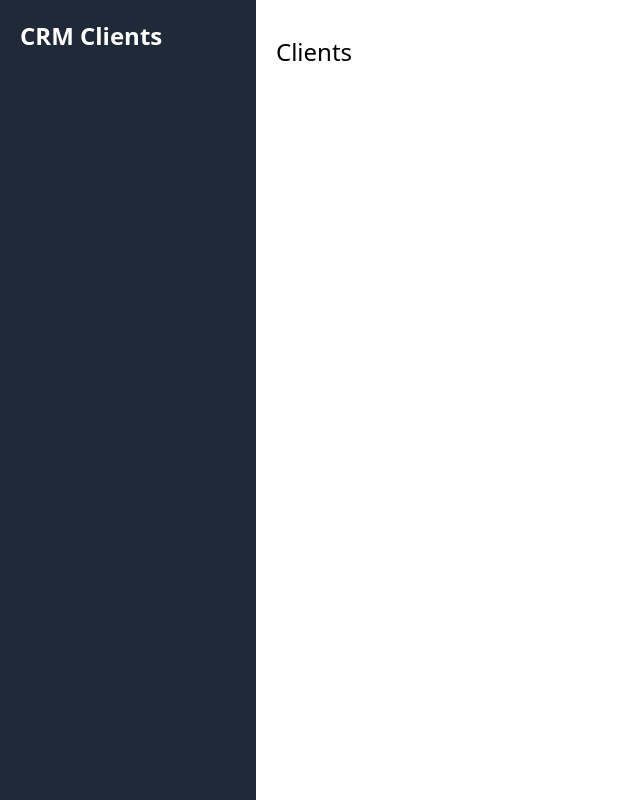
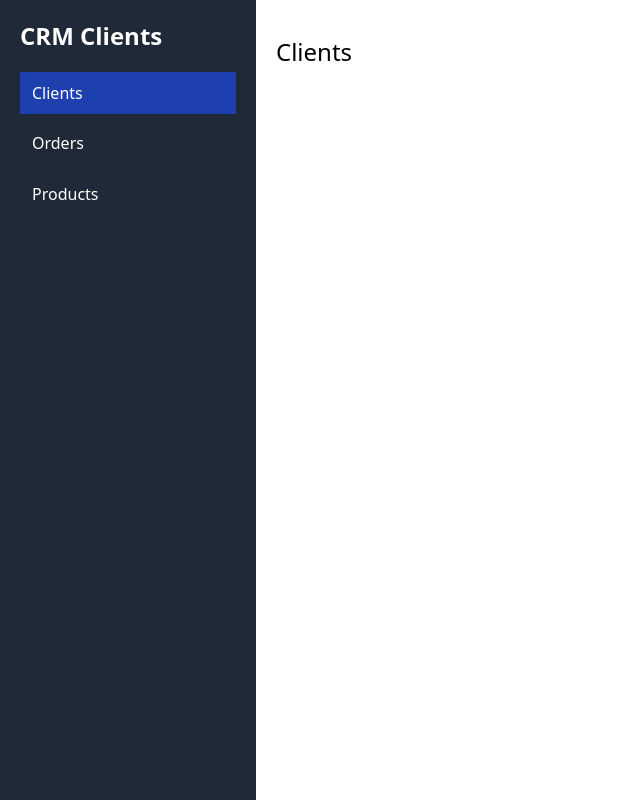
Before and after one commit to Maurikzio/mau-crm-client, a Next.js app: page / in a window 1280 px wide. Shown: the whole page, without its empty margins (0-640 px from the left). Built offline with nearby package versions, Linux system fonts and the light colour scheme.

Commit message:
added links to sidebar

```diff
--- a/components/Sidebar.jsx
+++ b/components/Sidebar.jsx
@@ -1,9 +1,26 @@
+import Link from 'next/link'
+import { useRouter } from 'next/router'
+
 export default function Sidebar () {
+  const router = useRouter()
+
+  console.log(router.pathname)
   return (
     <aside className='bg-gray-800 sm:w-1/3 xl:w-1/5 sm:min-h-screen p-5'>
       <div>
         <p className='text-white text-2xl font-bold'>CRM Clients</p>
       </div>
+      <nav className='mt-5 list-none text-white flex flex-col gap-2'>
+        <li className={router.pathname === '/' ? 'bg-blue-800 p-3' : 'p-3'}>
+          <Link href='/'>Clients</Link>
+        </li>
+        <li className={router.pathname === '/orders' ? 'bg-blue-800 p-3' : 'p-3'}>
+          <Link href='/orders'>Orders</Link>
+        </li>
+        <li className={router.pathname === '/products' ? 'bg-blue-800 p-3' : 'p-3'}>
+          <Link href='/products'>Products</Link>
+        </li>
+      </nav>
     </aside>
   )
 }
```
